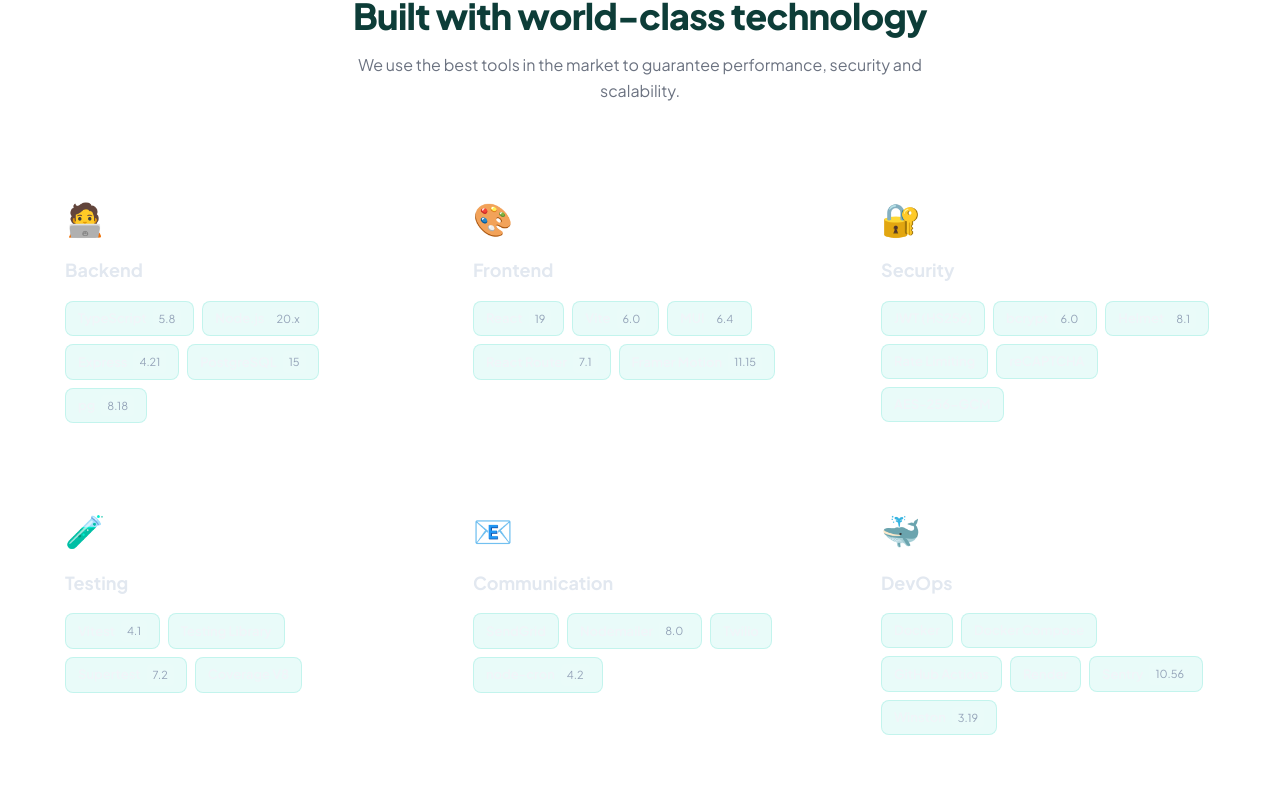
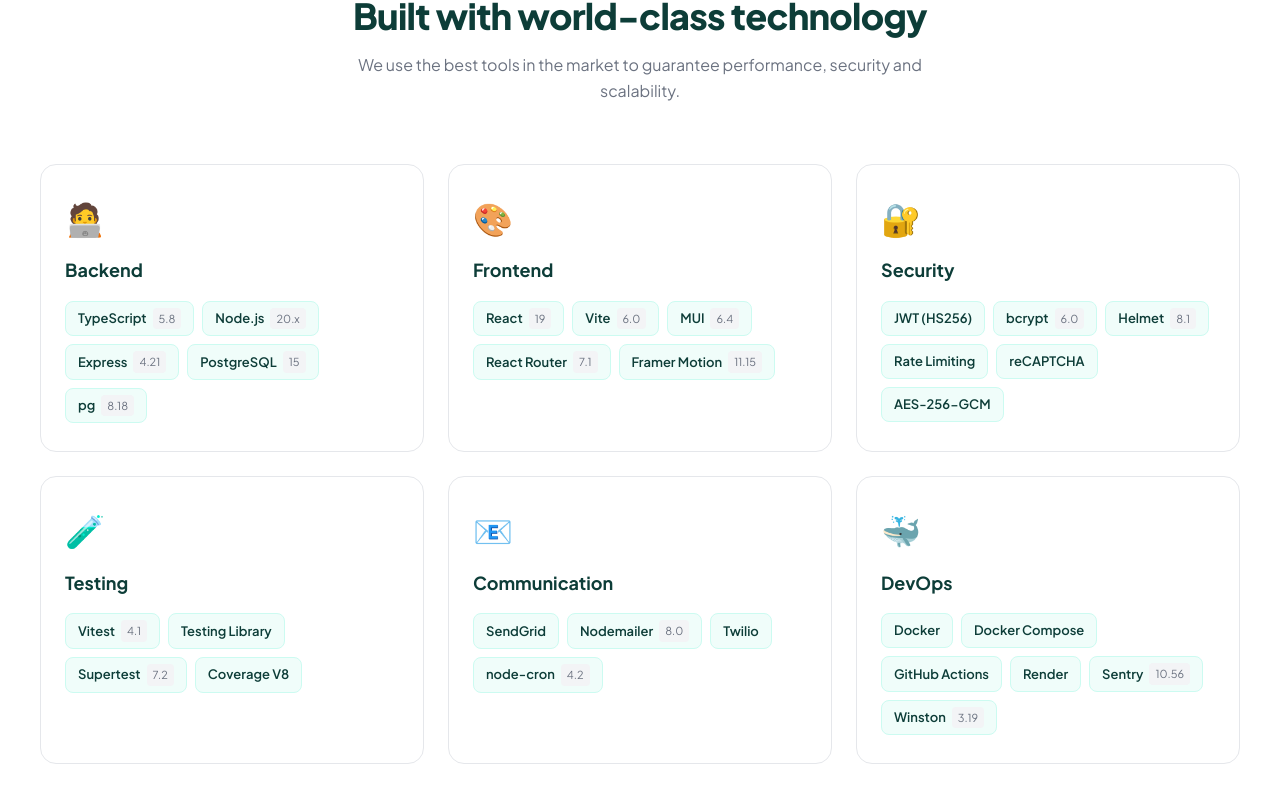
Before and after one commit to bentlyy/Clinica-Salud-Vital, a React (Vite) app in the folder frontend/: page / in a window 1280 px wide. Shown: the part 2998-3800 px from the top of the page. Built offline with nearby package versions, Linux system fonts and the light colour scheme; no server answers.

Commit message:
fix(landing): corregir colores de texto en seccion Tech Stack
- Colores adaptados al tema claro del landing (fondo blanco)
- Titulos en #0d3d38, texto en #374151, tags en #f0fdfa
- Bordes y hover effects consistentes con otras secciones

```diff
--- a/frontend/src/modules/landing/LandingPage.css
+++ b/frontend/src/modules/landing/LandingPage.css
@@ -1483,8 +1483,8 @@
 }
 
 .lp-tech-category {
-  background: rgba(255,255,255,0.04);
-  border: 1px solid rgba(255,255,255,0.08);
+  background: #ffffff;
+  border: 1px solid #e5e7eb;
   border-radius: 16px;
   padding: 28px 24px;
   transition: transform 0.25s ease, box-shadow 0.25s ease, border-color 0.25s ease;
@@ -1492,8 +1492,8 @@
 
 .lp-tech-category:hover {
   transform: translateY(-4px);
-  box-shadow: 0 12px 40px rgba(0,0,0,0.25);
-  border-color: rgba(45,212,191,0.3);
+  box-shadow: 0 12px 40px rgba(33,140,144,0.1);
+  border-color: #2ad4bf;
 }
 
 .lp-tech-cat-icon {
@@ -1505,7 +1505,7 @@
   font-size: 1.125rem;
   font-weight: 700;
   margin: 0 0 16px;
-  color: #e2e8f0;
+  color: #0d3d38;
 }
 
 .lp-tech-items {
@@ -1518,29 +1518,29 @@
   display: inline-flex;
   align-items: center;
   gap: 6px;
-  background: rgba(45,212,191,0.1);
-  border: 1px solid rgba(45,212,191,0.2);
+  background: #f0fdfa;
+  border: 1px solid #ccfbf1;
   border-radius: 8px;
   padding: 6px 12px;
   font-size: 0.8125rem;
-  color: #cbd5e1;
+  color: #374151;
   transition: background 0.2s ease, border-color 0.2s ease;
 }
 
 .lp-tech-item:hover {
-  background: rgba(45,212,191,0.18);
-  border-color: rgba(45,212,191,0.4);
+  background: #ccfbf1;
+  border-color: #2ad4bf;
 }
 
 .lp-tech-name {
   font-weight: 600;
-  color: #f1f5f9;
+  color: #0d3d38;
 }
 
 .lp-tech-version {
   font-size: 0.6875rem;
-  color: #94a3b8;
-  background: rgba(255,255,255,0.06);
+  color: #6b7280;
+  background: #f3f4f6;
   padding: 2px 6px;
   border-radius: 4px;
 }
```
